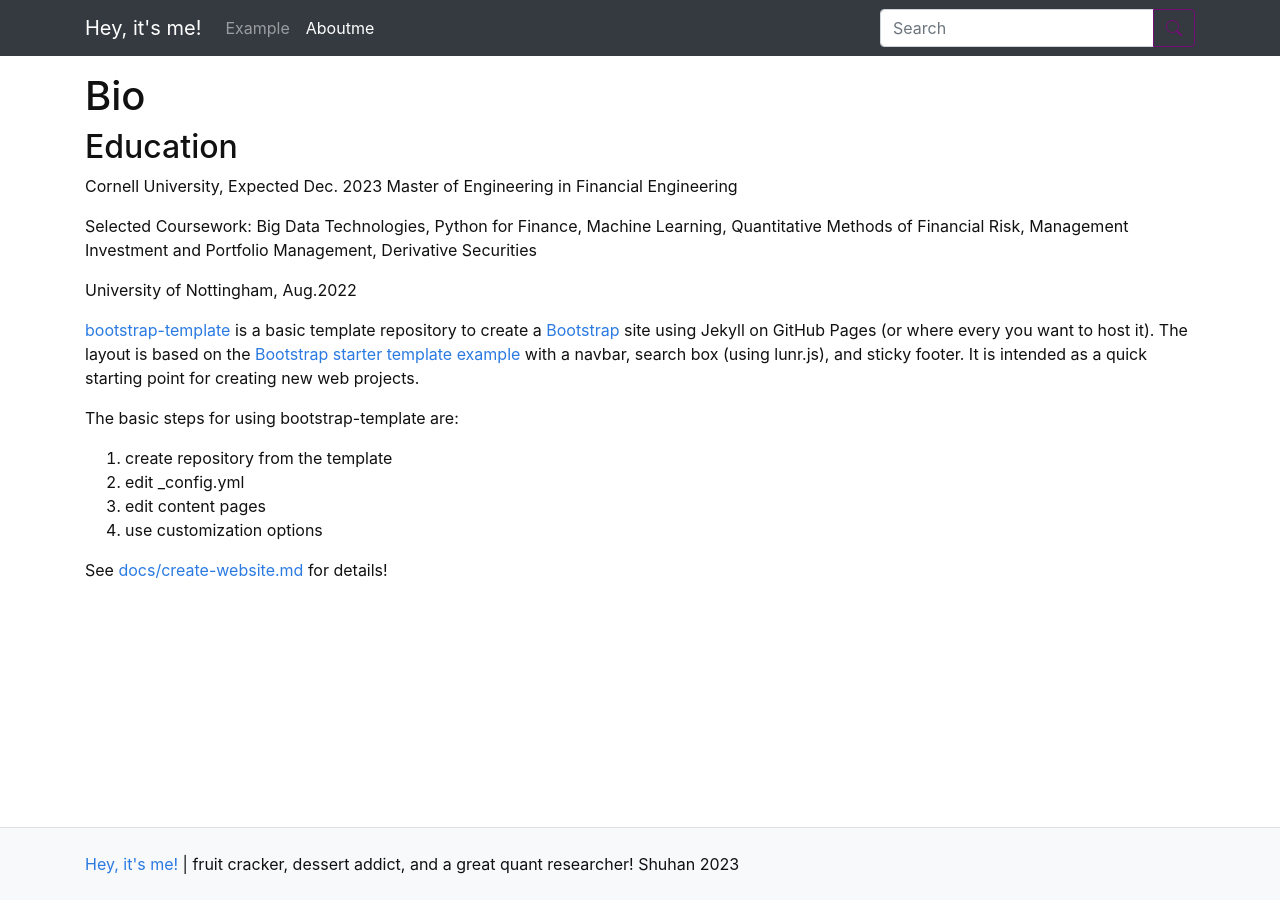
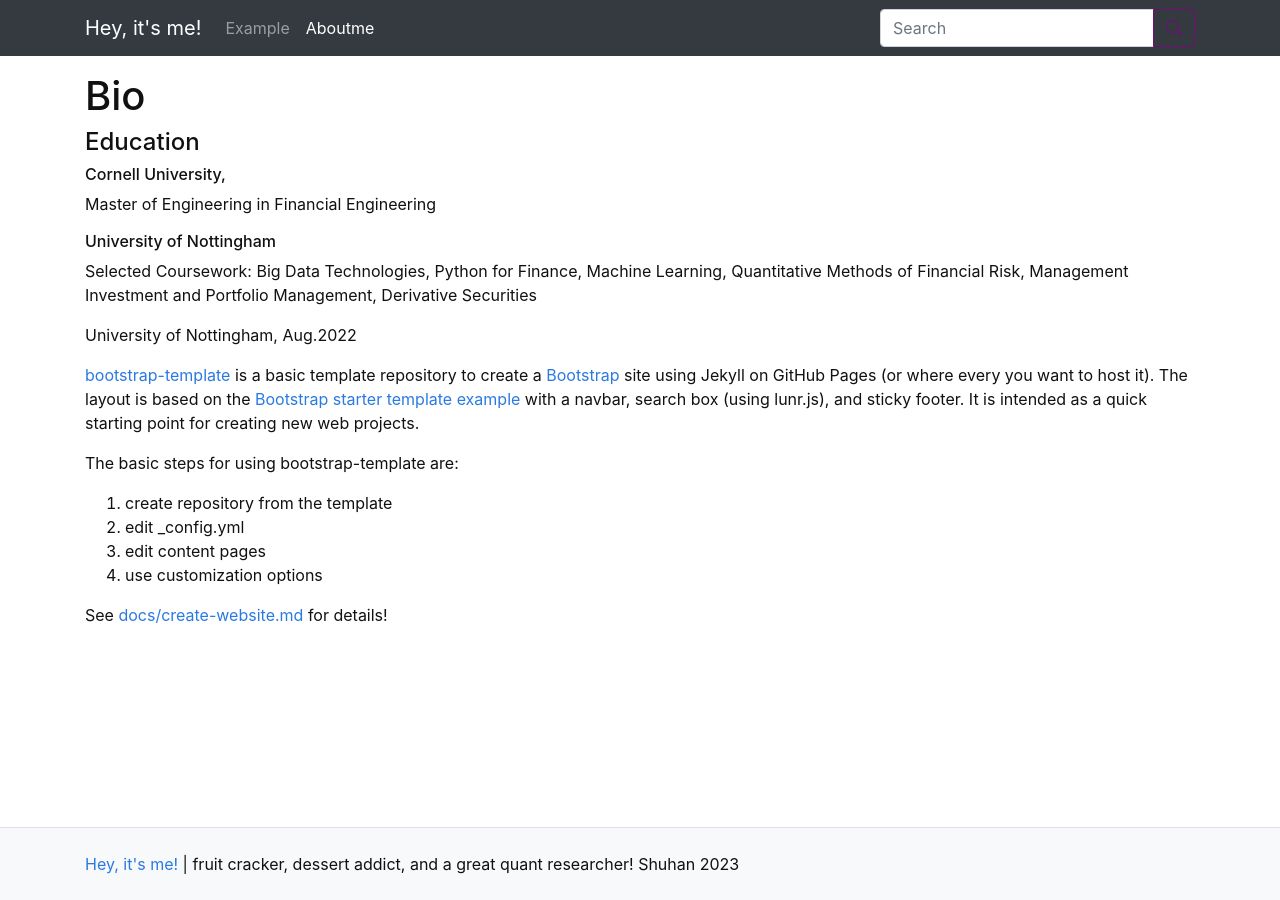
Before and after one commit to Ashley10086/Z.github.io, a Jekyll site: the page built from pages/about.md, in a window 1280 px wide. Built offline with Jekyll 4.4.1, drawn with Linux system fonts in a browser that asks for light colours.

Commit message:
Update about.md

```diff
--- a/pages/about.md
+++ b/pages/about.md
@@ -4,9 +4,10 @@ nav: Aboutme
 nav_order: 2
 ---
 
-## Education
-Cornell University,                             Expected Dec. 2023
+#### Education
+###### Cornell University,
 Master of Engineering in Financial Engineering
+###### University of Nottingham
 
 Selected Coursework:
 Big Data Technologies, Python for Finance, Machine Learning, Quantitative Methods of Financial Risk, Management Investment and Portfolio Management, Derivative Securities
```
